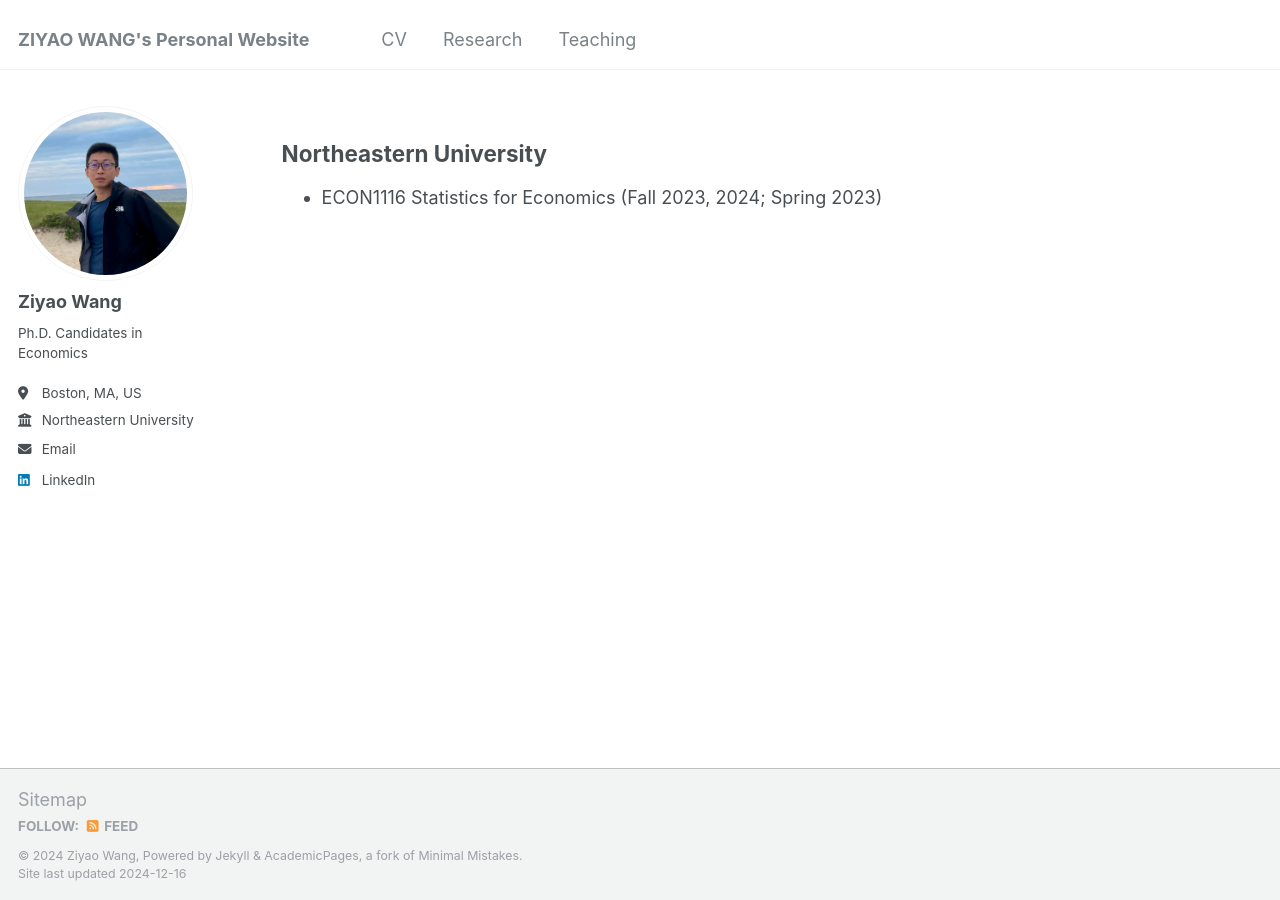
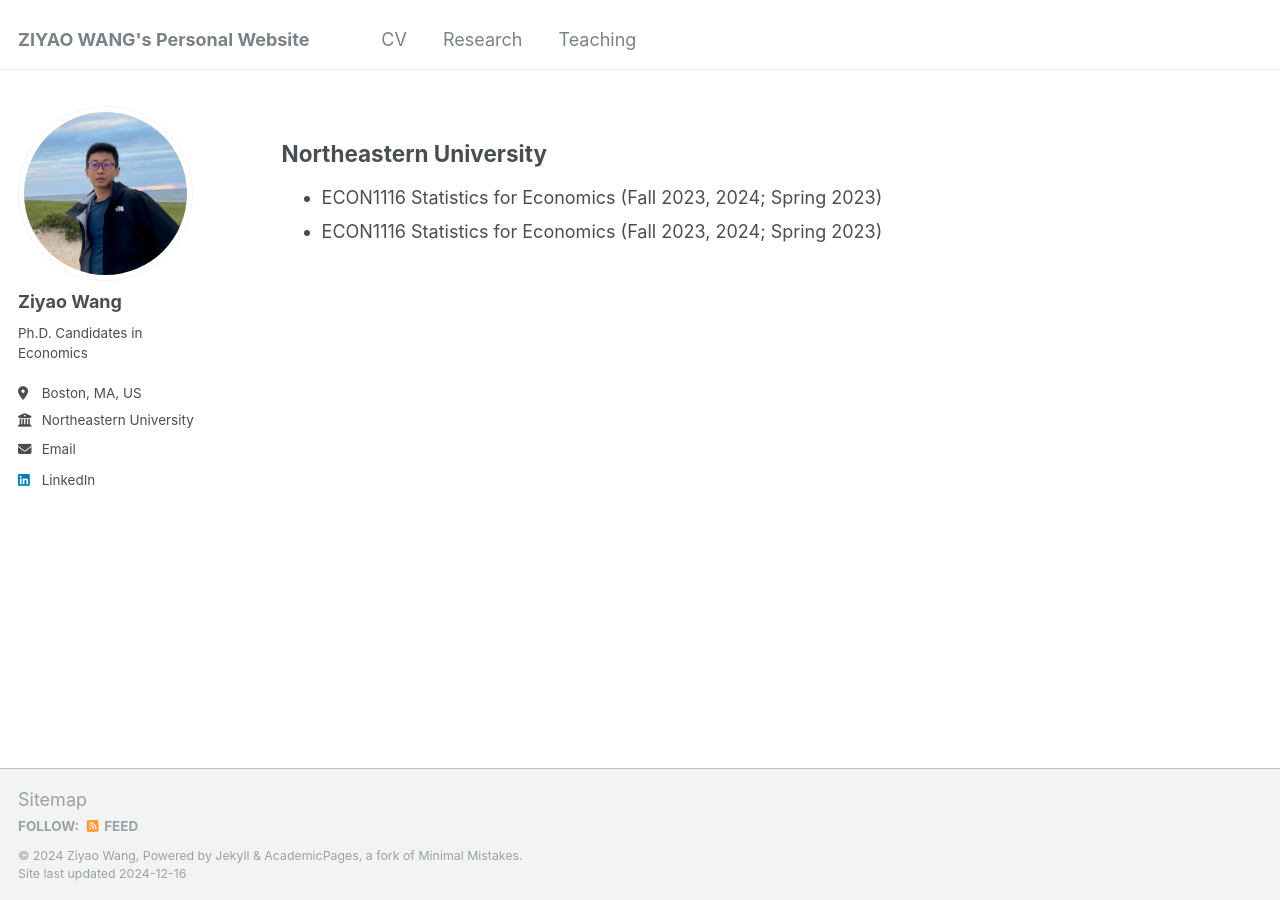
Before and after one commit to ziyaowangecon/ziyaowangecon.github.io, a Jekyll site: the page built from _pages/teaching.md, in a window 1280 px wide. Built offline with Jekyll 4.4.1, drawn with Linux system fonts in a browser that asks for light colours.

Commit message:
Update teaching.md

```diff
--- a/_pages/teaching.md
+++ b/_pages/teaching.md
@@ -65,5 +65,5 @@ author_profile: true
 
 <ul>
   <li> ECON1116 Statistics for Economics (Fall 2023, 2024; Spring 2023) </li>
-
+  <li> ECON1116 Statistics for Economics (Fall 2023, 2024; Spring 2023) </li>
 </ul>
```
